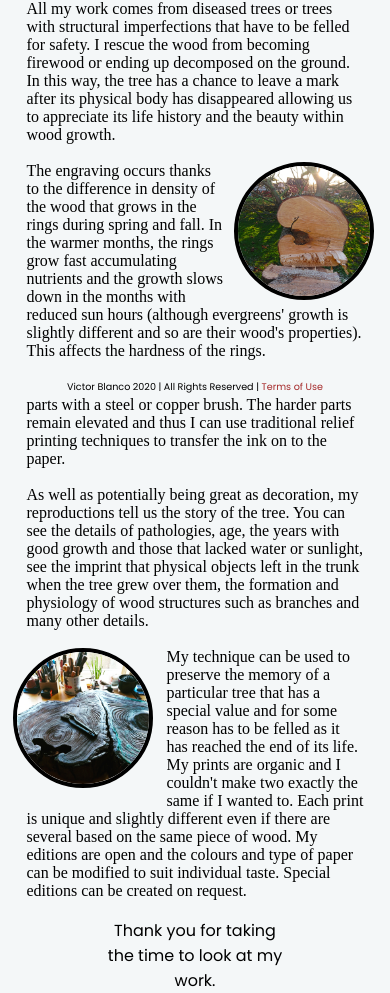
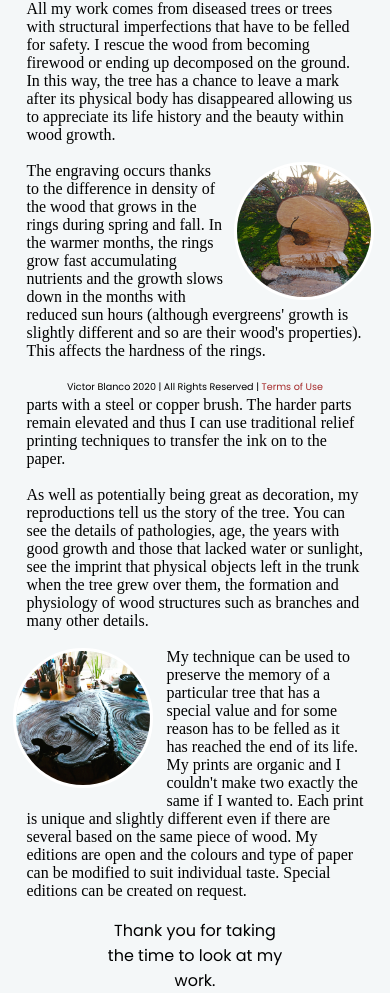
Before and after one commit to 12vblanco/victorblanco, a plain HTML site: page bio/index.html in a window 390 px wide. Shown: the part 446-1439 px from the top of the page. Drawn offline with Linux system fonts and the light colour scheme; some packages are replaced by stand-ins of ours; a script that the page names is missing; a web font is replaced by a local one.

Commit message:
Update styles-mobile.css

```diff
--- a/css/styles-mobile.css
+++ b/css/styles-mobile.css
@@ -64,16 +64,15 @@
 }
 .bio-image1 {
     min-width: 140px;
-    border: 4px solid black;
+    border: 3px solid white;
 }
 .bio-image2 {
     min-width: 140px;
-    border: 4px solid black;
+    border: 3px solid white;
 }
 .bio-image3 {
     min-width: 140px;
-    border: 4px solid black;
-    right: 4%;
+    border: 3px solid white;
     margin-bottom: 2%;
 }
 .bio-text {
```
